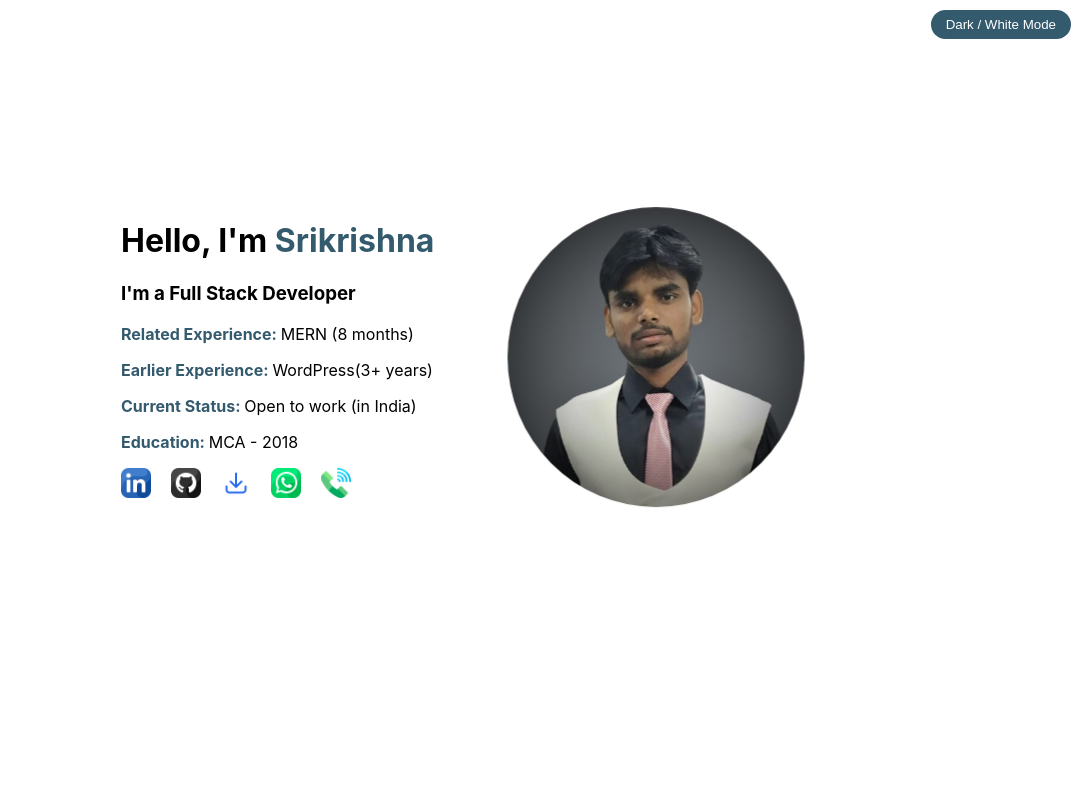
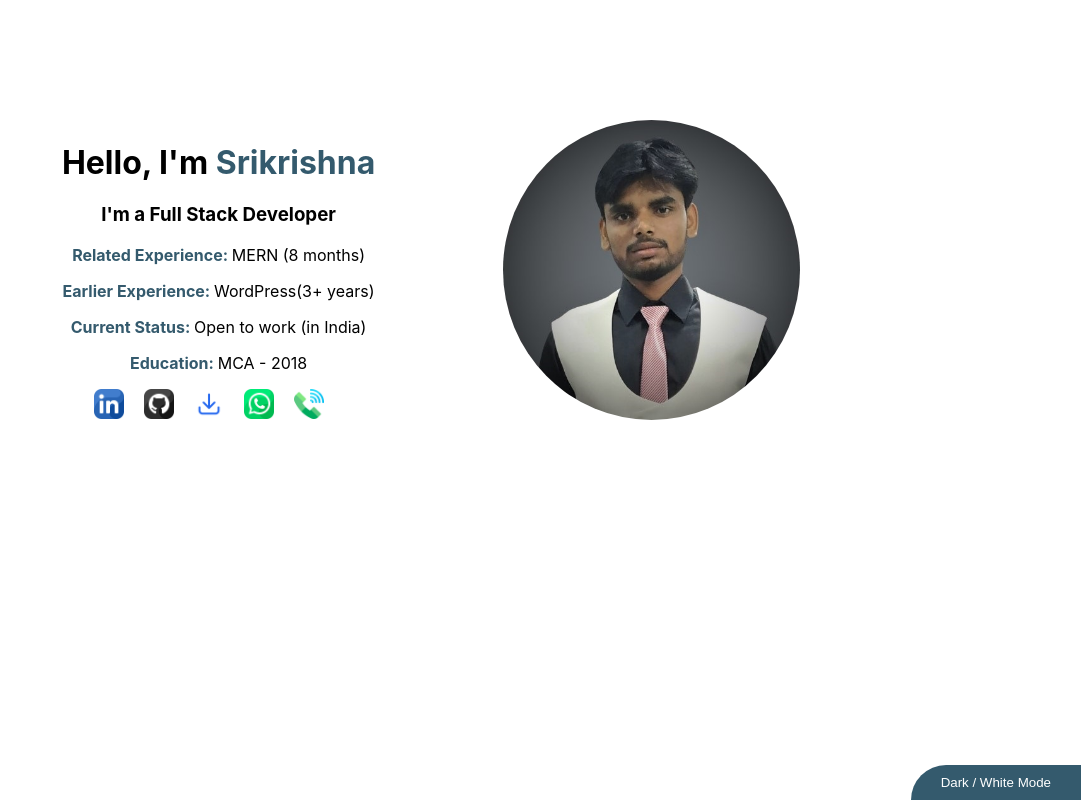
Before and after one commit to matyushazubkov/portfolio, a React (Create React App) app: page / in a window 1280 px wide. Shown: the whole page, without its empty margins (199-1280 px from the left). Built offline with nearby package versions, Linux system fonts and the light colour scheme.

Commit message:
mobile responsiveness

```diff
--- a/src/components/frontPage.jsx
+++ b/src/components/frontPage.jsx
@@ -31,9 +31,11 @@ function FrontPage() {
 
     return (
         <>
-            <button onClick={() => { setDarkMode(!darkMode) }} id='btnDark'>Dark / White Mode</button>
 
             <div className='container'>
+                <div className="profilePic">
+                    <img src={pic} id="myphoto" width="auto" height="300px" />
+                </div>
                 <div className="myInfo">
                     <h1>Hello, I'm <span style={{ color: "#345a6d" }}>Srikrishna</span></h1>
                     <h3>I'm a Full Stack Developer</h3>
@@ -46,13 +48,15 @@ function FrontPage() {
                     <a href={resume} download><img src={download} alt="download resume" id="myIcons" width="auto" height="30px" title='Download Resume' /></a>
                     <a href="https://wa.me/9901437129" target='_blank'><img src={whatsapp} alt="WhatsApp Me" id="myIcons" width="auto" height="30px" title='WhatsApp' /></a>
                     <a href="tel:9901437129" target='_blank'><img src={call} alt="Call Me" id="myIcons" width="auto" height="30px" title='Connect me on a call' /></a>
-
                 </div>
 
-                <div className="profilePic">
+                {/* <div className="profilePic">
                     <img src={pic} id="myphoto" width="auto" height="200px" />
-                </div>
+                </div> */}
 
+            </div>
+            <div>
+                <button onClick={() => { setDarkMode(!darkMode) }} id='btnDark'>Dark / White Mode</button>
             </div>
         </>
 
--- a/src/components/my.css
+++ b/src/components/my.css
@@ -1,46 +1,83 @@
-body{
+body {
+    margin: 0;
+    padding: 0;
+}
 
-}
-#myphoto{
+#myphoto {
     border-radius: 50%;
 }
-.profilePic{
-    margin-left: 10vw;
-    transform: scale3d(1.5, 1.5, 1.5);
-    margin-top: 10%;
+
+.profilePic {
+    /* transform: scale3d(1.5, 1.5, 1.5); */
 }
-.container{
-    display: flex;
-    align-items: left !important;
-    justify-content: left !important;
-    position: fixed;
-    top: 25%;
-    left: 25%;
+
+.container {
+    margin-top: 60px;
 }
-.myInfo{
-    text-align: left;
-}
-button, img{
+
+.myInfo {}
+
+button,
+img {
     cursor: pointer;
     margin-right: 20px;
 }
-button{
-    padding: 7px 15px;
-    border-radius: 30px;
+
+button {
+    padding: 10px 30px;
+    border-radius: 80px 0px 0px;
     border: none;
     background-color: #345a6d;
     color: #fff;
 }
-title{
-    color: greenyellow;
-}
 
 /* dark mode */
-.dark{
+.dark {
     color: white;
     background-color: black;
 }
-#btnDark{
-    float: right;
-    margin: 10px;
+
+#btnDark {
+    bottom: 0;
+    right: 0;
+    position: fixed;
+    margin-right: 0px;
 }
+
+/* desk view only */
+@media screen and (min-width: 900px) {
+    .container {
+        flex-direction: row-reverse;
+        display: flex;
+        align-items: center;
+        justify-content: center;
+        margin-top: 120px;
+    }
+
+    .profilePic {
+        /* width: 50%; */
+        margin-left: 10vw;
+    }
+
+}
+
+/* mobile view only */
+@media screen and (max-width: 899px) {
+    body {
+        /* background-color: blue; */
+    }
+
+    /* #myphoto-mbl{
+        transform: scale3d(2.0, 2.0, 2.0);
+        border-radius: 50%;
+        margin: 160px 15px 40px 10px ;
+    }
+    .container{
+        flex-direction: column;
+        align-items: center;
+
+    }
+    .myInfo {
+        margin-top: 70px;
+    } */
+}
```
Also changed, not shown: src/assests/photo.jpg.
